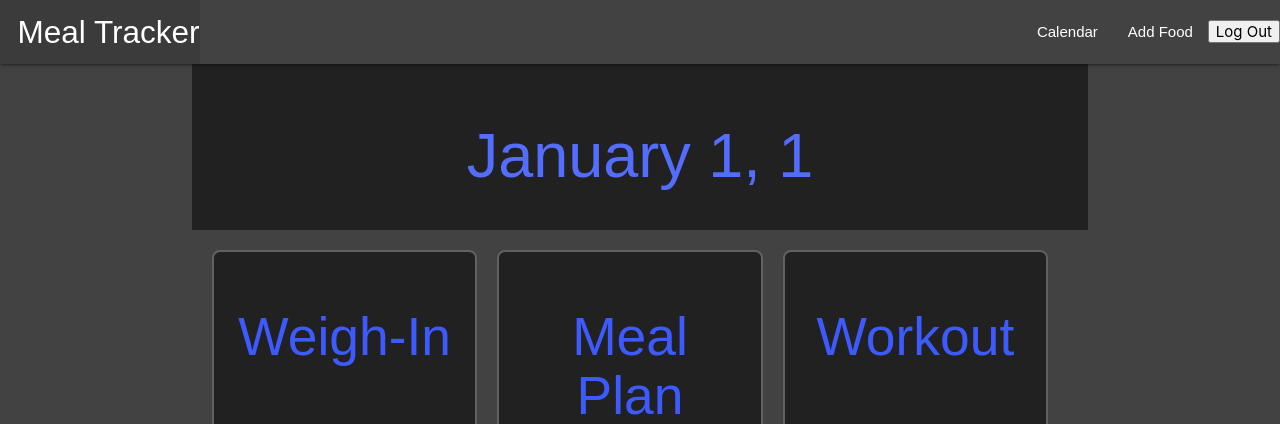
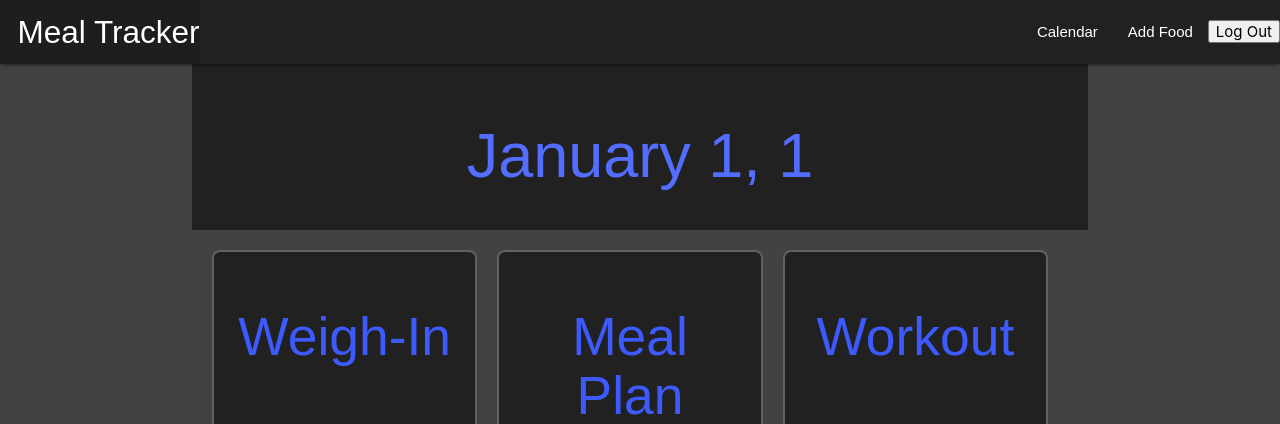
Before and after one commit to kelleralex04/meal-tracker, a Django app: a page that uses main_app/templates/base.html in a window 1280 px wide. Shown: the top 424 px of the page. Run offline with Django 5.2, Linux system fonts and the light colour scheme; the visitor is signed in with stand-in values (Sample User, id 1).

Commit message:
adds some more styling

```diff
--- a/main_app/templates/base.html
+++ b/main_app/templates/base.html
@@ -11,9 +11,9 @@
         <link rel="stylesheet" type="text/css" href="{% static 'css/style.css' %}">
     </head>
     <body>
-        <header class="navbar-fixed grey darken-3">
+        <header class="navbar-fixed grey darken-4">
             <nav>
-                <div class="nav-wrapper grey darken-3">
+                <div class="nav-wrapper grey darken-4">
                     <ul>
                         <li><a href="/" class="left brand-logo">&nbsp;&nbsp;Meal Tracker</a></li>
                     </ul>
```
